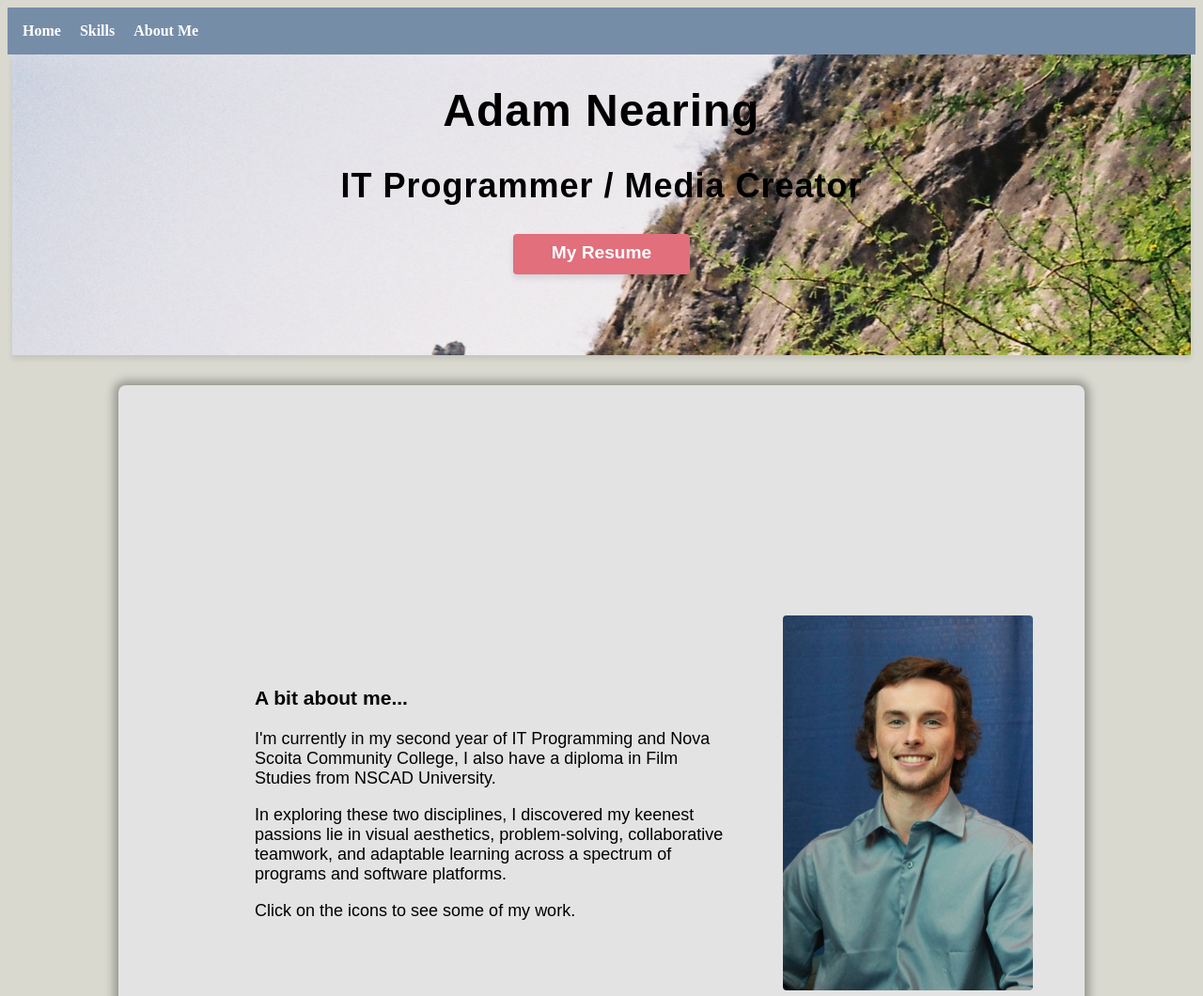
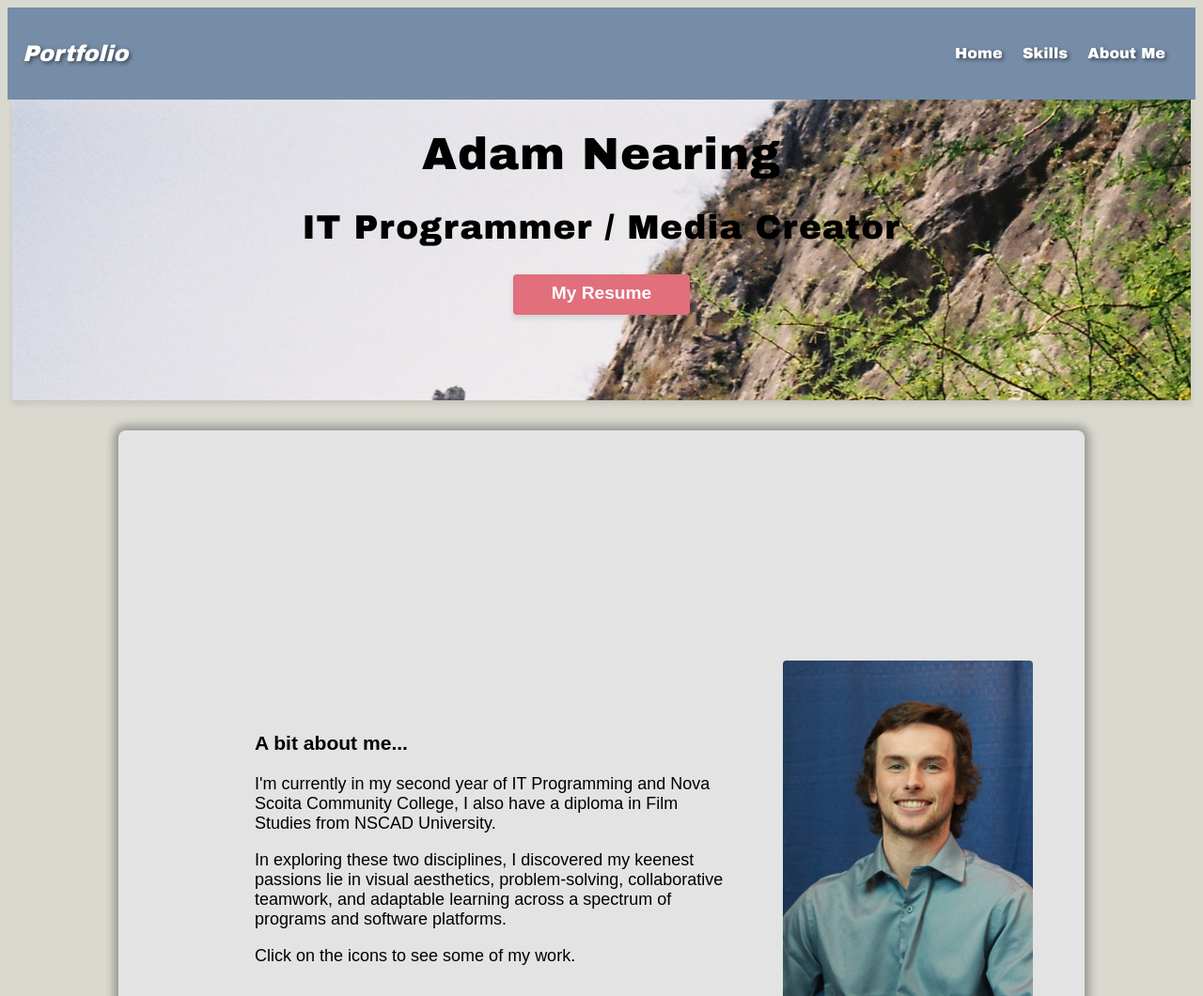
Before and after one commit to adamnear/AdamNearingEPortfolio, a website: page index.html in a window 1280 px wide. Shown: the top 1060 px of the page at 94% size. Drawn offline with Linux system fonts and the light colour scheme; files that its build step writes are made by us from their sources.

Commit message:
change font and edit nav bar

```diff
--- a/index.html
+++ b/index.html
@@ -12,6 +12,9 @@
     <!-- Navbar -->
     <nav class="navbar">
         <div class="container">
+            <div class="nav-title">
+                <h2>Portfolio</h2>
+            </div>
             <div class="nav-links">
                 <ul>
                     <li><a href="#" class="text-white font-bold">Home</a></li>
--- a/styles/styles.css
+++ b/styles/styles.css
@@ -7,6 +7,13 @@
 .navbar {
     background-color: #768da8;
     padding: 1rem;
+    font-family: 'Arial Black', 'Arial Bold', Gadget, sans-serif;
+    color: white;
+    text-shadow: 2px 2px 4px rgba(0, 0, 0, 0.5);
+}
+
+.nav-title {
+    font-style: italic;
 }
 
 .navbar .container {
@@ -41,7 +48,7 @@
 
 /* Title Content */
 .card-content {
-    font-family: "Arial", sans-serif;
+    font-family: 'Arial Black', 'Arial Bold', Gadget, sans-serif;
     font-size: 24px;
     letter-spacing: 1px;
     display: inline-block;
@@ -61,6 +68,7 @@
     padding: 2rem;
     background-size: cover;
     background-position: center;
+
 }
 
 .card {
```
Also changed, not shown: pages/progWork/progWork.html (+3 -0 lines).
